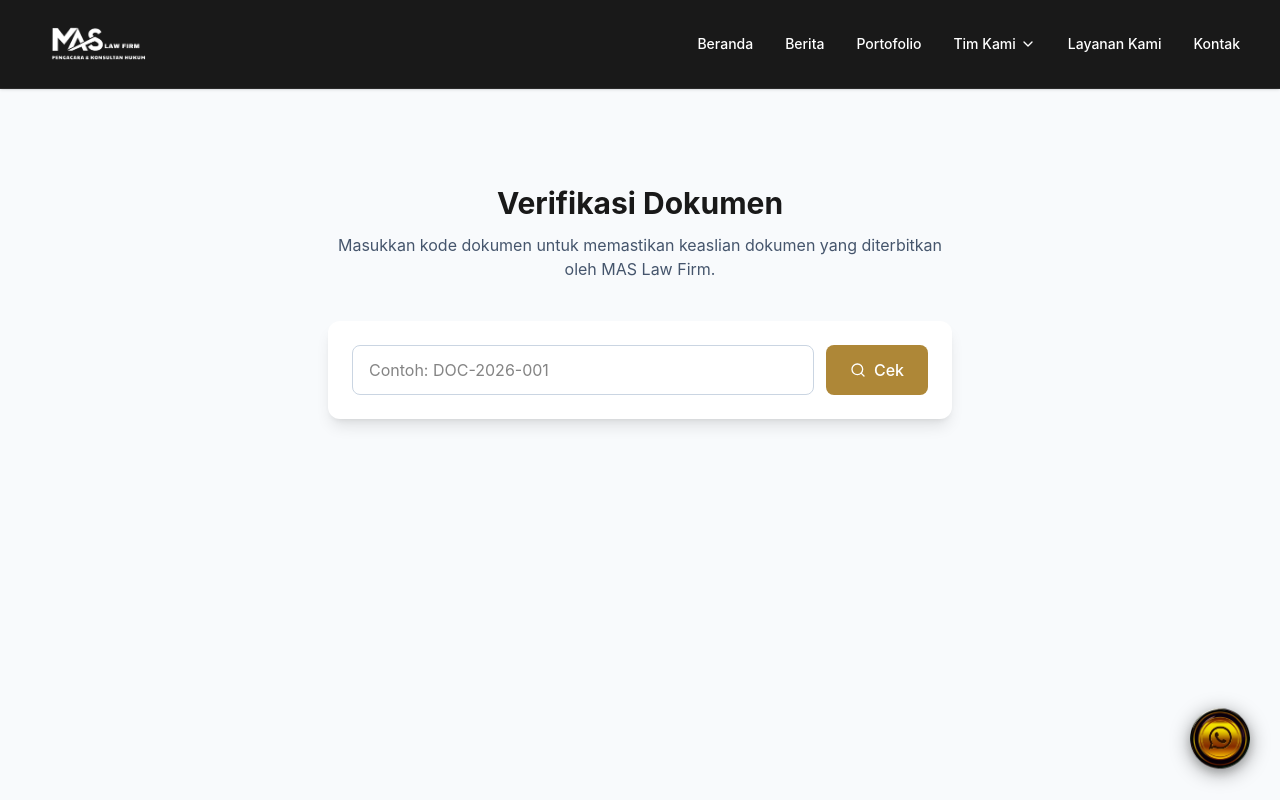
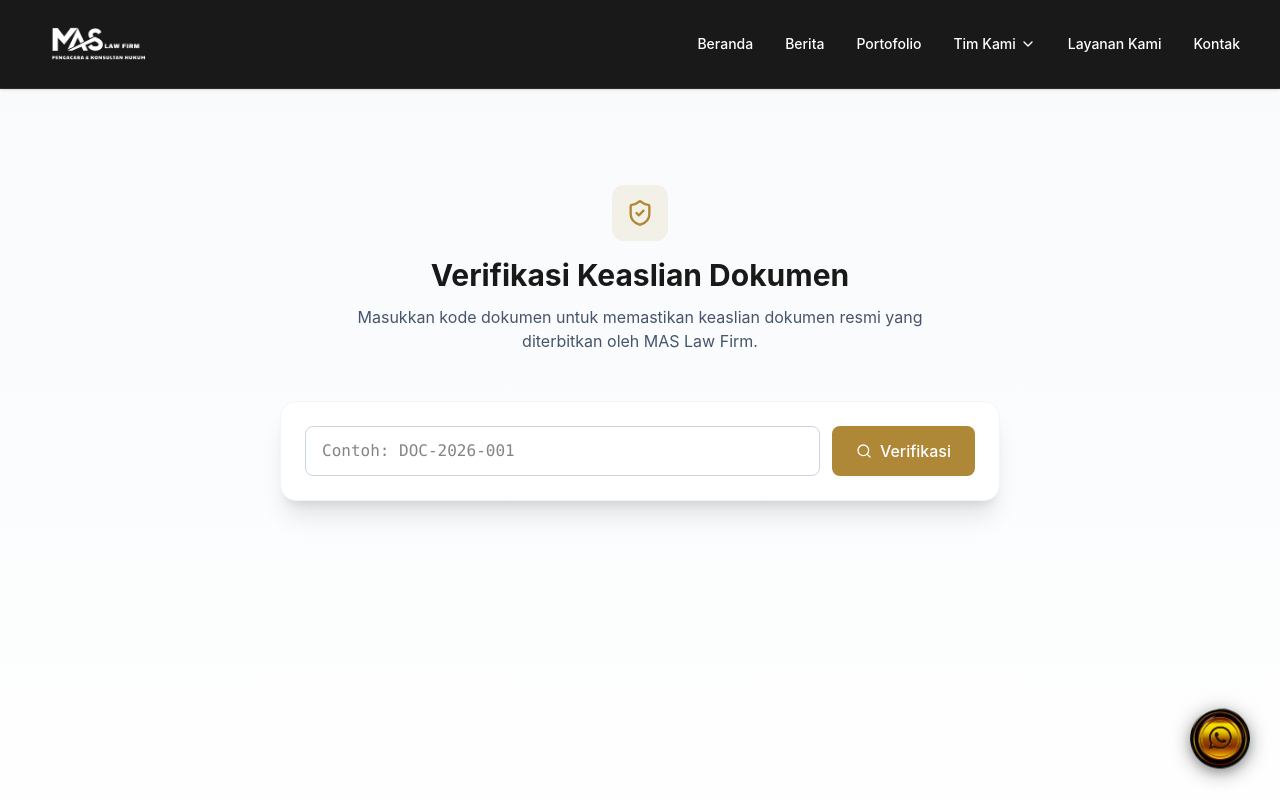
Before and after one commit to ditosatrio87-arch/lawyermass, a React (Vite) app: page /verify in a window 1280 px wide. Shown: the top 800 px of the page. Built offline with nearby package versions, Linux system fonts and the light colour scheme.

Commit message:
Add files via upload

```diff
--- a/src/app/pages/VerifyDocument.jsx
+++ b/src/app/pages/VerifyDocument.jsx
@@ -1,6 +1,6 @@
 import { useState } from 'react';
 import { supabase } from '../../lib/supabase';
-import { Search, CheckCircle, XCircle, FileText } from 'lucide-react';
+import { Search, CheckCircle, XCircle, FileText, ShieldCheck } from 'lucide-react';
 
 export function VerifyDocument() {
   const [code, setCode] = useState('');
@@ -10,12 +10,13 @@ export function VerifyDocument() {
 
   const handleVerify = async (e) => {
     e.preventDefault();
+
     setLoading(true);
     setResult(null);
     setNotFound(false);
 
     const { data, error } = await supabase
-      .from('documents') // pastikan nama tabel sesuai
+      .from('documents') // pastikan nama tabel: documents
       .select('*')
       .eq('code', code.toUpperCase())
       .single();
@@ -29,24 +30,30 @@ export function VerifyDocument() {
     setLoading(false);
   };
 
+  // Link halaman verify untuk QR
+  const verifyUrl = `${window.location.origin}/verify?code=${code}`;
+
   return (
-    <section className="min-h-screen bg-slate-50 py-24">
-      <div className="max-w-2xl mx-auto px-6">
+    <section className="min-h-screen bg-gradient-to-b from-slate-50 to-white py-24">
+      <div className="max-w-3xl mx-auto px-6">
 
         {/* Header */}
-        <div className="text-center mb-10">
+        <div className="text-center mb-12">
+          <div className="inline-flex items-center justify-center w-14 h-14 bg-[#AE8737]/10 rounded-xl mb-4">
+            <ShieldCheck className="w-7 h-7 text-[#AE8737]" />
+          </div>
           <h1 className="text-3xl font-bold text-[#191919] mb-3">
-            Verifikasi Dokumen
+            Verifikasi Keaslian Dokumen
           </h1>
-          <p className="text-slate-600">
-            Masukkan kode dokumen untuk memastikan keaslian dokumen yang diterbitkan oleh MAS Law Firm.
+          <p className="text-slate-600 max-w-xl mx-auto">
+            Masukkan kode dokumen untuk memastikan keaslian dokumen resmi yang diterbitkan oleh MAS Law Firm.
           </p>
         </div>
 
         {/* Form */}
         <form
           onSubmit={handleVerify}
-          className="bg-white shadow-lg rounded-xl p-6 mb-8"
+          className="bg-white shadow-xl rounded-2xl p-6 mb-10 border border-slate-100"
         >
           <div className="flex gap-3">
             <input
@@ -54,15 +61,15 @@ export function VerifyDocument() {
               placeholder="Contoh: DOC-2026-001"
               value={code}
               onChange={(e) => setCode(e.target.value)}
-              className="flex-1 px-4 py-3 border border-slate-300 rounded-lg focus:outline-none focus:ring-2 focus:ring-[#AE8737]"
+              className="flex-1 px-4 py-3 border border-slate-300 rounded-lg focus:outline-none focus:ring-2 focus:ring-[#AE8737] font-mono"
               required
             />
             <button
               type="submit"
-              className="bg-[#AE8737] hover:bg-[#8f6e2d] text-white px-6 rounded-lg flex items-center gap-2"
+              className="bg-[#AE8737] hover:bg-[#8f6e2d] text-white px-6 rounded-lg flex items-center gap-2 font-medium"
             >
               <Search className="w-4 h-4" />
-              Cek
+              Verifikasi
             </button>
           </div>
         </form>
@@ -70,37 +77,41 @@ export function VerifyDocument() {
         {/* Loading */}
         {loading && (
           <div className="text-center text-slate-500">
-            Memverifikasi...
+            Memverifikasi dokumen...
           </div>
         )}
 
         {/* Not Found */}
         {notFound && (
-          <div className="bg-red-50 border border-red-200 rounded-xl p-6 text-center">
-            <XCircle className="w-10 h-10 text-red-500 mx-auto mb-3" />
-            <h3 className="font-semibold text-red-700">
-              Dokumen tidak ditemukan
+          <div className="bg-red-50 border border-red-200 rounded-2xl p-8 text-center shadow">
+            <XCircle className="w-12 h-12 text-red-500 mx-auto mb-4" />
+            <h3 className="font-bold text-red-700 text-lg">
+              Dokumen Tidak Ditemukan
             </h3>
-            <p className="text-sm text-red-600">
-              Pastikan kode yang dimasukkan benar.
+            <p className="text-sm text-red-600 mt-2">
+              Pastikan kode yang dimasukkan benar atau hubungi kantor kami.
             </p>
           </div>
         )}
 
         {/* Result */}
         {result && (
-          <div className="bg-white shadow-xl rounded-xl p-6 border border-green-200">
-            <div className="flex items-center gap-3 mb-4">
-              <CheckCircle className="w-6 h-6 text-green-600" />
-              <h3 className="text-lg font-bold text-green-700">
-                Dokumen Valid
+          <div className="bg-white shadow-2xl rounded-2xl p-8 border border-green-200">
+
+            {/* Status */}
+            <div className="flex items-center gap-3 mb-6">
+              <CheckCircle className="w-7 h-7 text-green-600" />
+              <h3 className="text-xl font-bold text-green-700">
+                Dokumen Terverifikasi
               </h3>
             </div>
 
-            <div className="space-y-2 text-sm text-slate-700">
+            {/* Info */}
+            <div className="grid md:grid-cols-2 gap-6 text-sm text-slate-700">
+              <div className="space-y-2">
                 <p><b>Kode:</b> {result.code}</p>
                 <p><b>Nama Klien:</b> {result.clientName}</p>
-              <p><b>Jenis Dokumen:</b> {result.type}</p>
+                <p><b>Jenis:</b> {result.type}</p>
                 <p><b>Tanggal Terbit:</b> {result.issueDate}</p>
                 <p>
                   <b>Status:</b>{' '}
@@ -112,21 +123,38 @@ export function VerifyDocument() {
                     {result.status}
                   </span>
                 </p>
-            </div>
 
                 {result.fileUrl && (
                   <a
                     href={result.fileUrl}
                     target="_blank"
                     rel="noreferrer"
-                className="mt-4 inline-flex items-center gap-2 text-[#AE8737] font-medium"
+                    className="inline-flex items-center gap-2 text-[#AE8737] font-medium mt-3"
                   >
                     <FileText className="w-4 h-4" />
                     Lihat Dokumen
                   </a>
                 )}
               </div>
+
+              {/* QR Code (tanpa install library) */}
+              <div className="flex flex-col items-center justify-center">
+                <p className="text-xs text-slate-500 mb-2">
+                  QR Verifikasi
+                </p>
+                <img
+                  src={`https://api.qrserver.com/v1/create-qr-code/?size=160x160&data=${verifyUrl}`}
+                  alt="QR Code"
+                  className="rounded-lg border"
+                />
+                <p className="text-[10px] text-slate-400 mt-2 text-center">
+                  Scan untuk verifikasi langsung
+                </p>
+              </div>
+            </div>
+          </div>
         )}
+
       </div>
     </section>
   );
```
Lines whose indentation alone changed are shown as unchanged.
